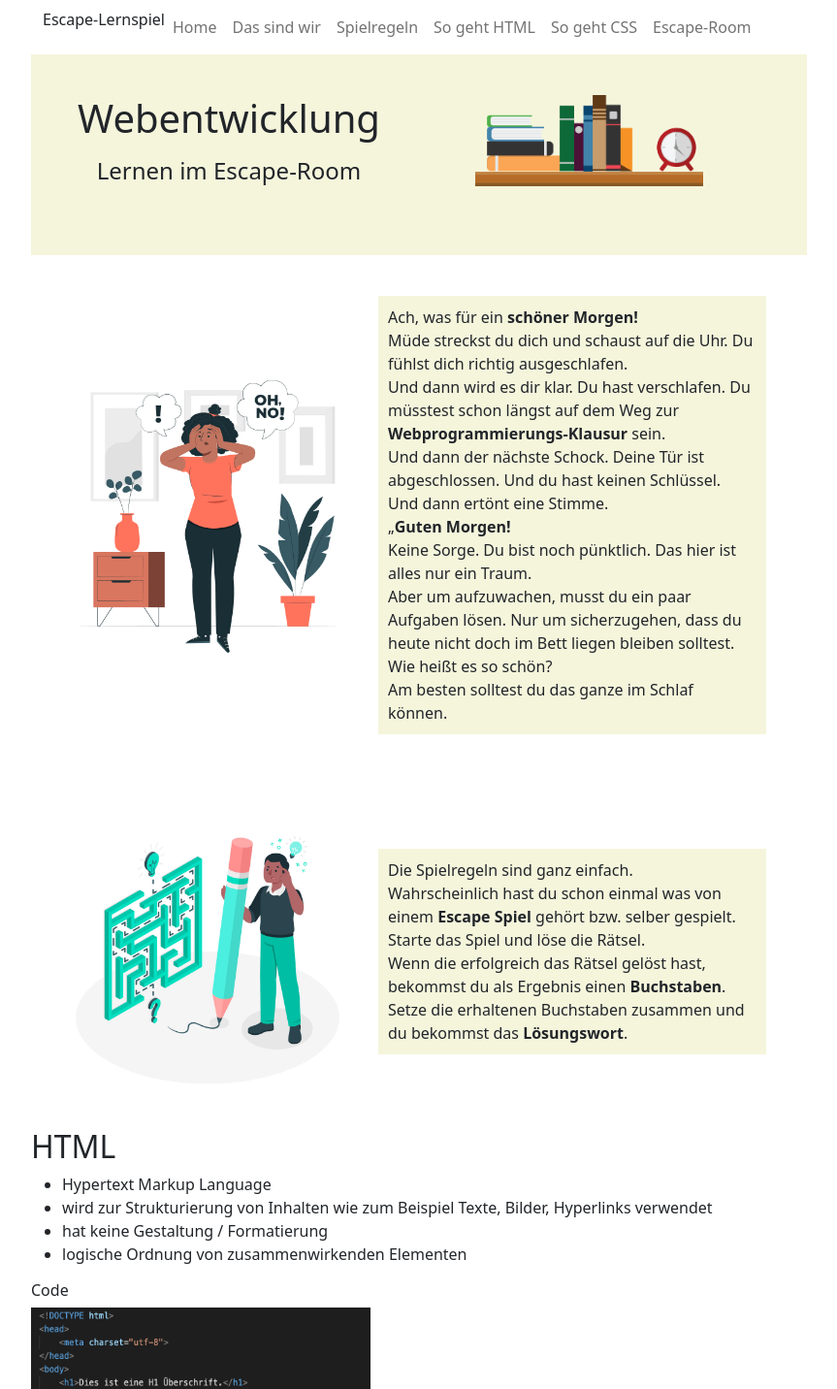
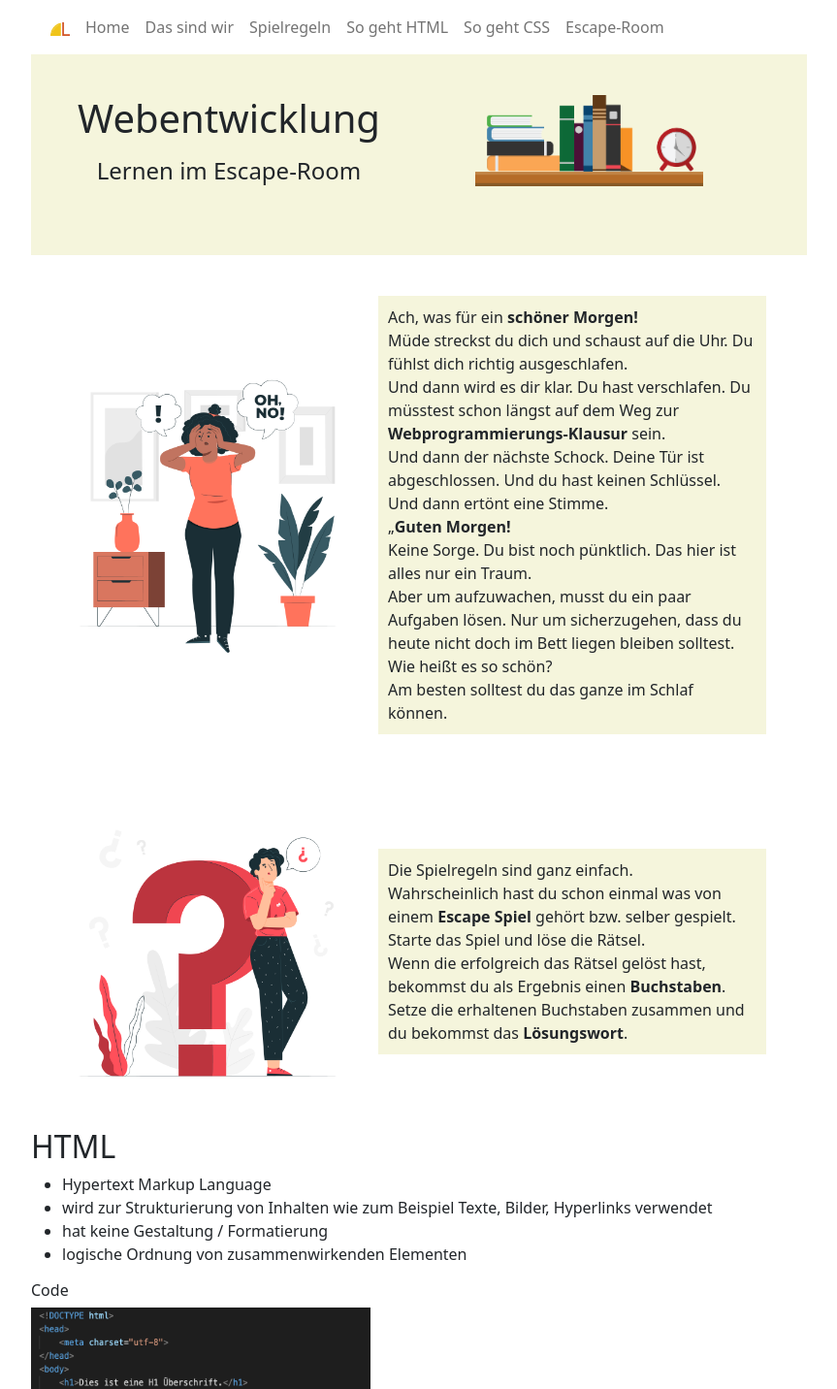
Before and after one commit to JuliaMWeber/fd-team8, an Angular app: page /start in a window 1280 px wide. Shown: the top 1432 px of the page at 97% size, without its empty margins (208-1071 px from the left). Built offline with nearby package versions, Linux system fonts and the light colour scheme; no server answers.

Commit message:
Background Foto und Styles change, Add Logo

```diff
--- a/src/app/header/header.component.html
+++ b/src/app/header/header.component.html
@@ -13,9 +13,8 @@
     </button>
     <div class="collapse navbar-collapse" id="navbarExample01">
       <ul class="navbar-nav me-auto mb-2 mb-lg-0">
-        <li class="nav-item">
-
-          Escape-Lernspiel
+        <li class="nav-item active">
+          <a class="nav-link" href="#"><img src="../../assets/images/logo.png" alt="Escape-Leranspiel" style="width:20px;height:20px;"></a>
         </li>
         <li class="nav-item active">
           <a class="nav-link" aria-current="page" href="#">Home</a>
--- a/src/app/spielregeln/spielregeln.component.html
+++ b/src/app/spielregeln/spielregeln.component.html
@@ -2,7 +2,7 @@
 <div @fadeIn class="spielregeln">
 
 <div class="spielstory">
-  <img class="regelImg" src="assets/images/vorstellung.jpg">
+  <img class="regelImg" src="assets/images/spielRegel.jpg">
     <div class="text-right">
       Die Spielregeln sind ganz einfach.<br> Wahrscheinlich hast du schon einmal was von einem <b>Escape Spiel</b> gehört bzw. selber gespielt. <br>
       Starte das Spiel und löse die Rätsel.<br> Wenn die erfolgreich das Rätsel gelöst hast, bekommst du als Ergebnis einen <b>Buchstaben</b>.<br>
--- a/src/main.css
+++ b/src/main.css
@@ -117,6 +117,7 @@
   text-align: center;
   margin: 0 auto;
 }
+
 .firstBody {
   box-sizing: border-box;
   max-width: 800px;
@@ -125,10 +126,10 @@
 }
 .oneBg{
   background-position-y: top;
-  background-image: url("assets/images/spielRegel.jpg");
+  background-image: url("assets/images/er-rechts/pyramidenregal.png");
   background-position: center;
   background-repeat: no-repeat;
-  background-size: 65%;
+  background-size: 55%;
   background-attachment: fixed;
 }
 
```
Also changed, not shown: src/assets/images/logo.png, src/assets/images/vorstellung.jpg (deleted).
